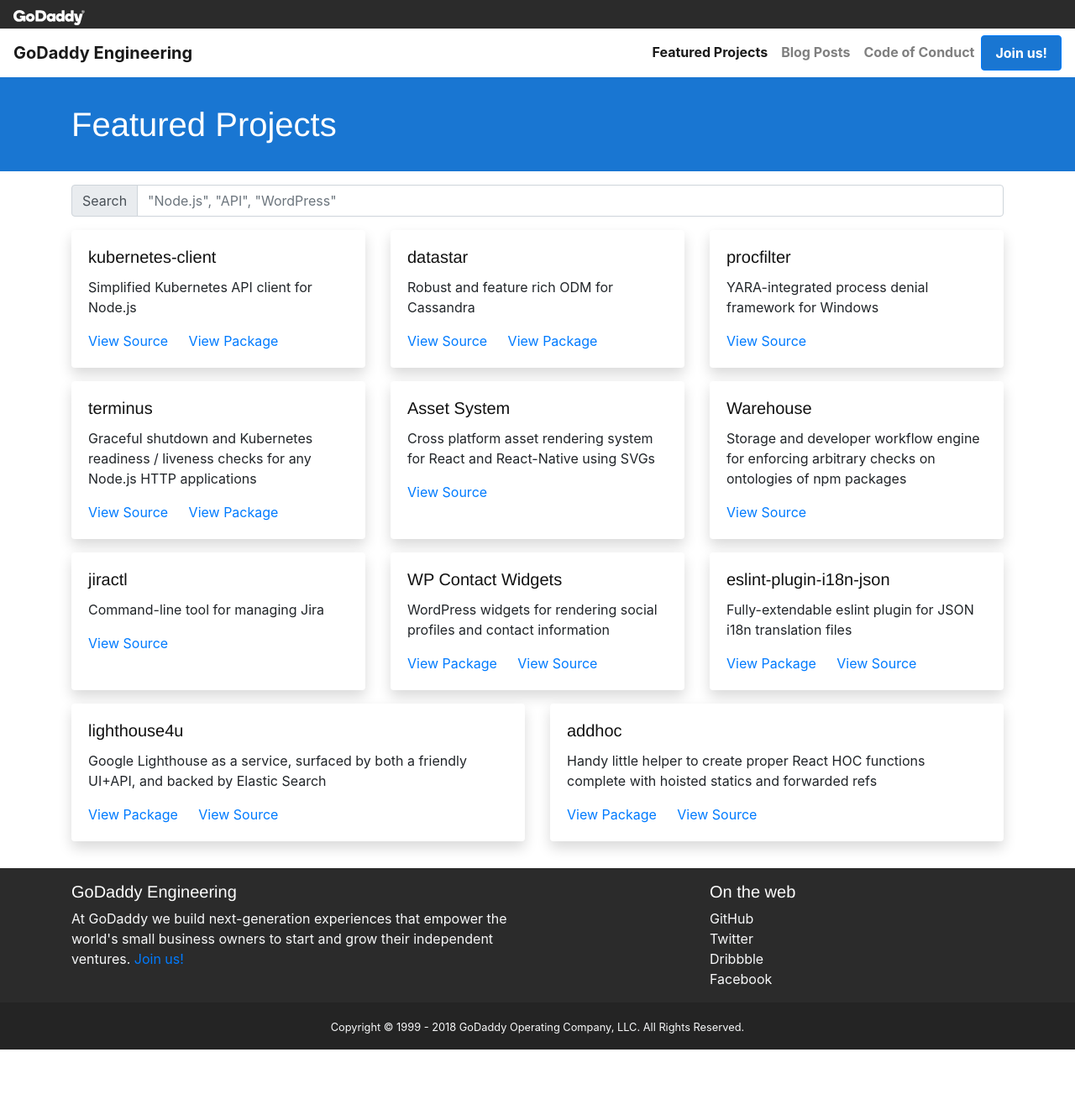
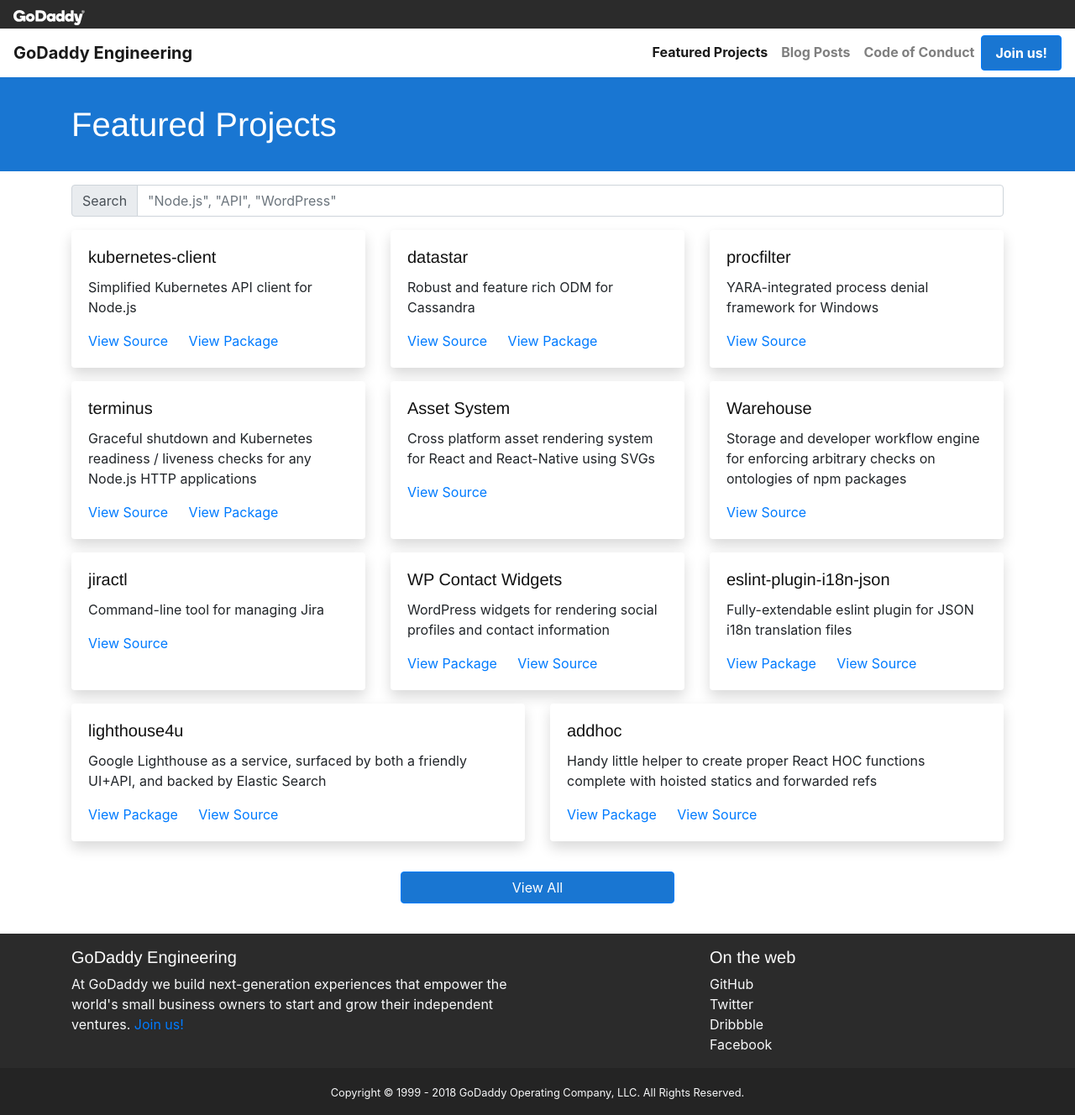
Before and after one commit to godaddy/godaddy.github.io, a Jekyll site: the page built from featured-projects.html, in a window 1280 px wide. Shown: the whole page at 84% size. Built offline with Jekyll 4.4.1, drawn with Linux system fonts in a browser that asks for light colours; nearby versions of some CDN libraries; some web fonts are replaced; comment, search, counter and statistics services are not loaded; before the commit the page ends 1250 px from its top, so only the background shows below that.

Commit message:
feat(projects): make it easier to navigate to all godaddy projects (#114)

```diff
--- /dev/null
+++ b/_includes/component/all-projects.html
@@ -0,0 +1,10 @@
+<div class="card-body">
+  <div class="col-xs-12 col-md-6 offset-md-3 col-lg-4 offset-lg-4">
+    <a
+       class="btn btn-block btn-primary"
+       href="https://github.com/godaddy"
+       role="button">
+      View All
+    </a>
+  </div>
+</div>
--- a/featured-projects.html
+++ b/featured-projects.html
@@ -23,3 +23,5 @@
 <script>
   var projects = {{ site.data.projects | jsonify }};
 </script>
+
+{% include component/all-projects.html %}
```
